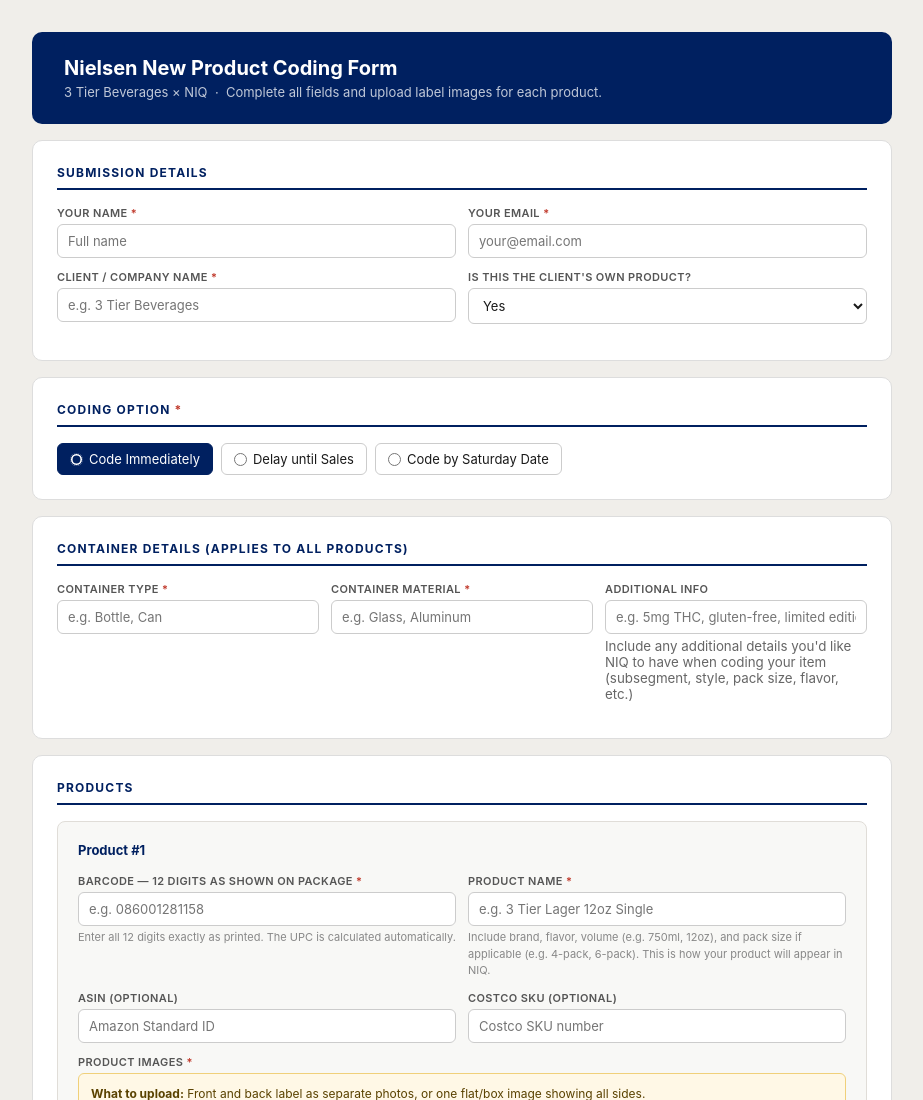
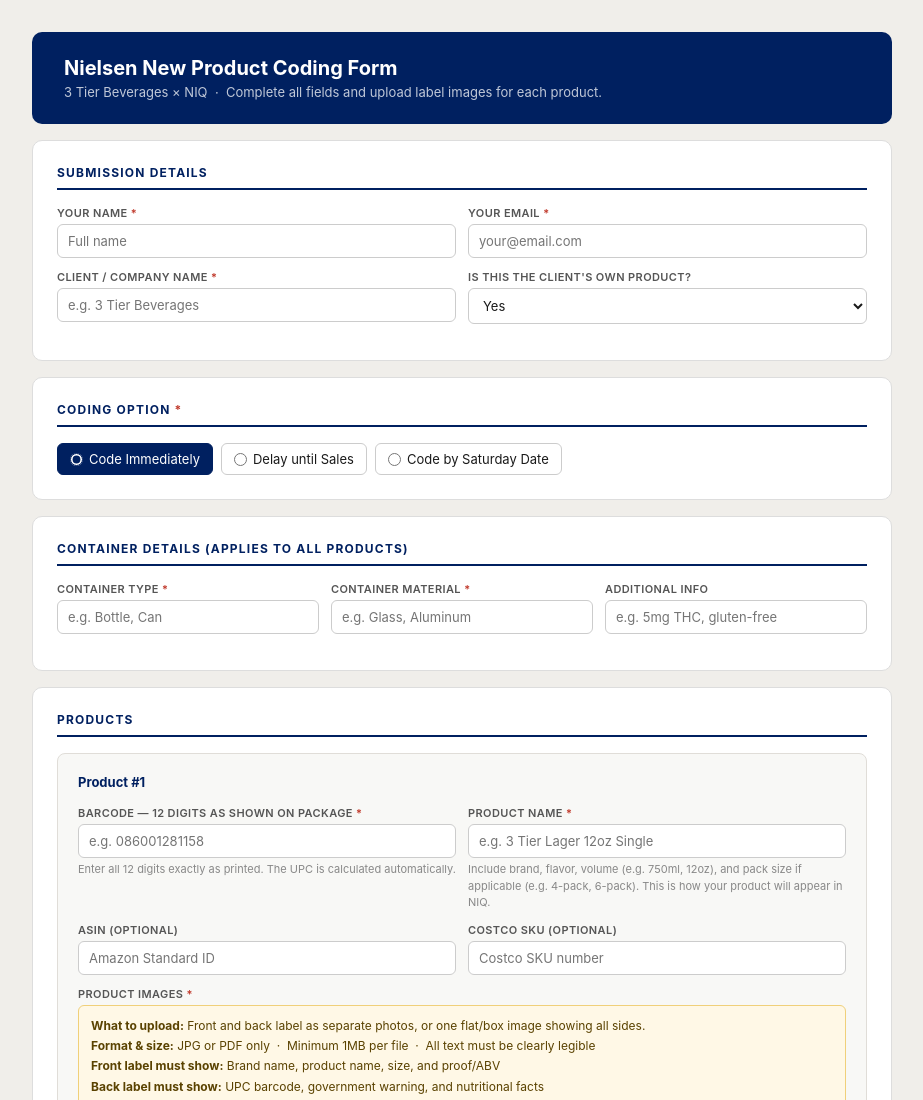
Before and after one commit to emily3tier/npc-form, a website: page public/index.html in a window 1280 px wide. Shown: the top 1100 px of the page, without its empty margins (178-1101 px from the left). Drawn offline with Linux system fonts and the light colour scheme.

Commit message:
Add files via upload

```diff
--- a/public/index.html
+++ b/public/index.html
@@ -92,7 +92,7 @@
     <div class="grid-3">
       <div class="field"><label>Container Type <span class="req">*</span></label><input type="text" id="f-container-type" placeholder="e.g. Bottle, Can"></div>
       <div class="field"><label>Container Material <span class="req">*</span></label><input type="text" id="f-container-material" placeholder="e.g. Glass, Aluminum"></div>
-      <div class="field"><label>Additional Info</label><input type="text" id="f-addl-info" placeholder="e.g. 5mg THC, gluten-free, limited edition"><small style="color:#666;margin-top:4px;display:block;">Include any additional details you'd like NIQ to have when coding your item (subsegment, style, pack size, flavor, etc.)</small></div>
+      <div class="field"><label>Additional Info</label><input type="text" id="f-addl-info" placeholder="e.g. 5mg THC, gluten-free"></div>
     </div>
   </div>
 
@@ -117,6 +117,7 @@
   return d.length >= 2 ? '0' + d.slice(0, d.length - 1) : '';
 }
 function calcFolder(barcode, name) {
+    name = (name || '').replace(/[\/\\:*?"<>|]/g, '-').trim();
   const u = calcUPC(barcode);
   return u && name.trim() ? u + ' ' + name.trim().toUpperCase() : '';
 }
```
